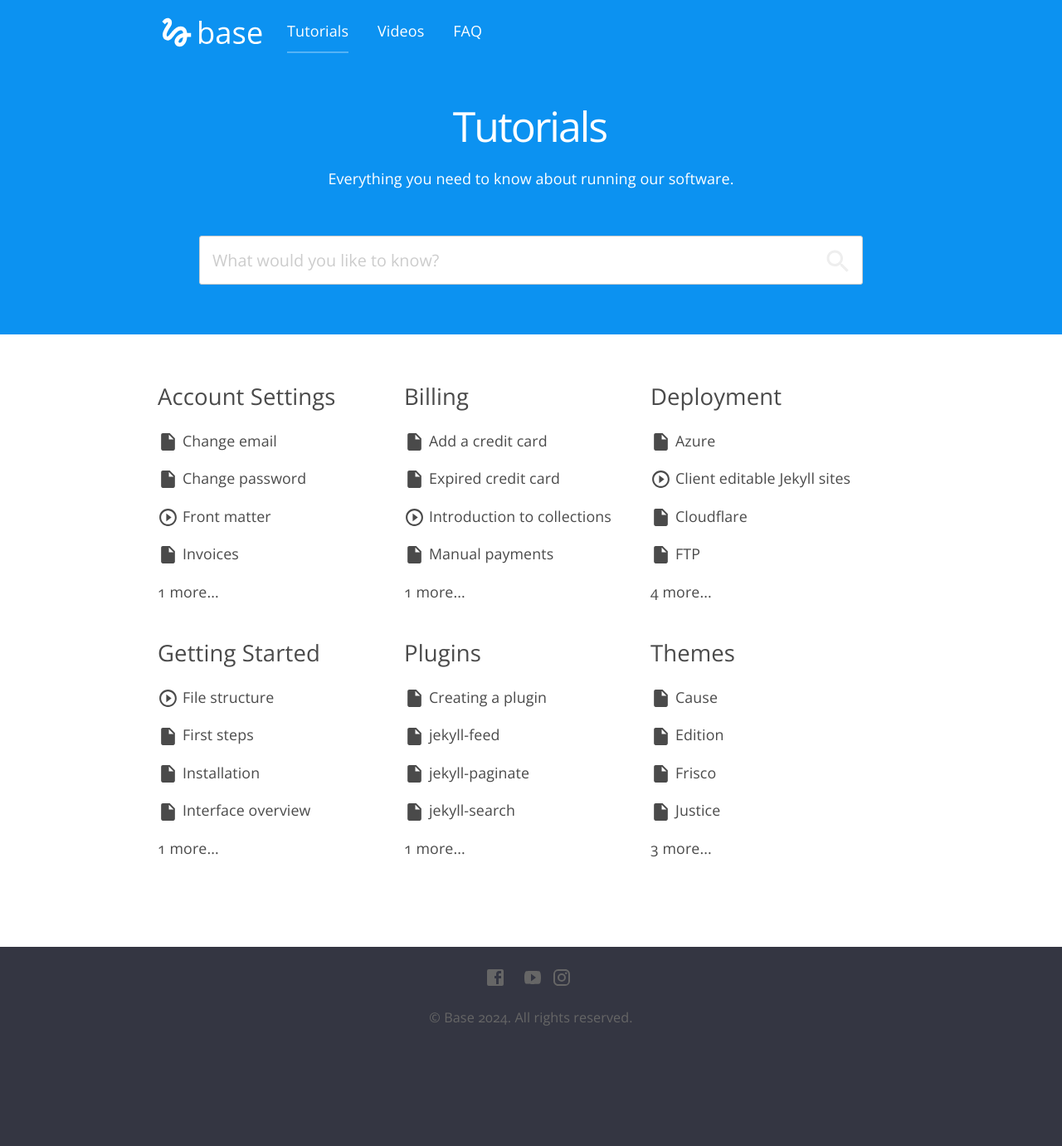
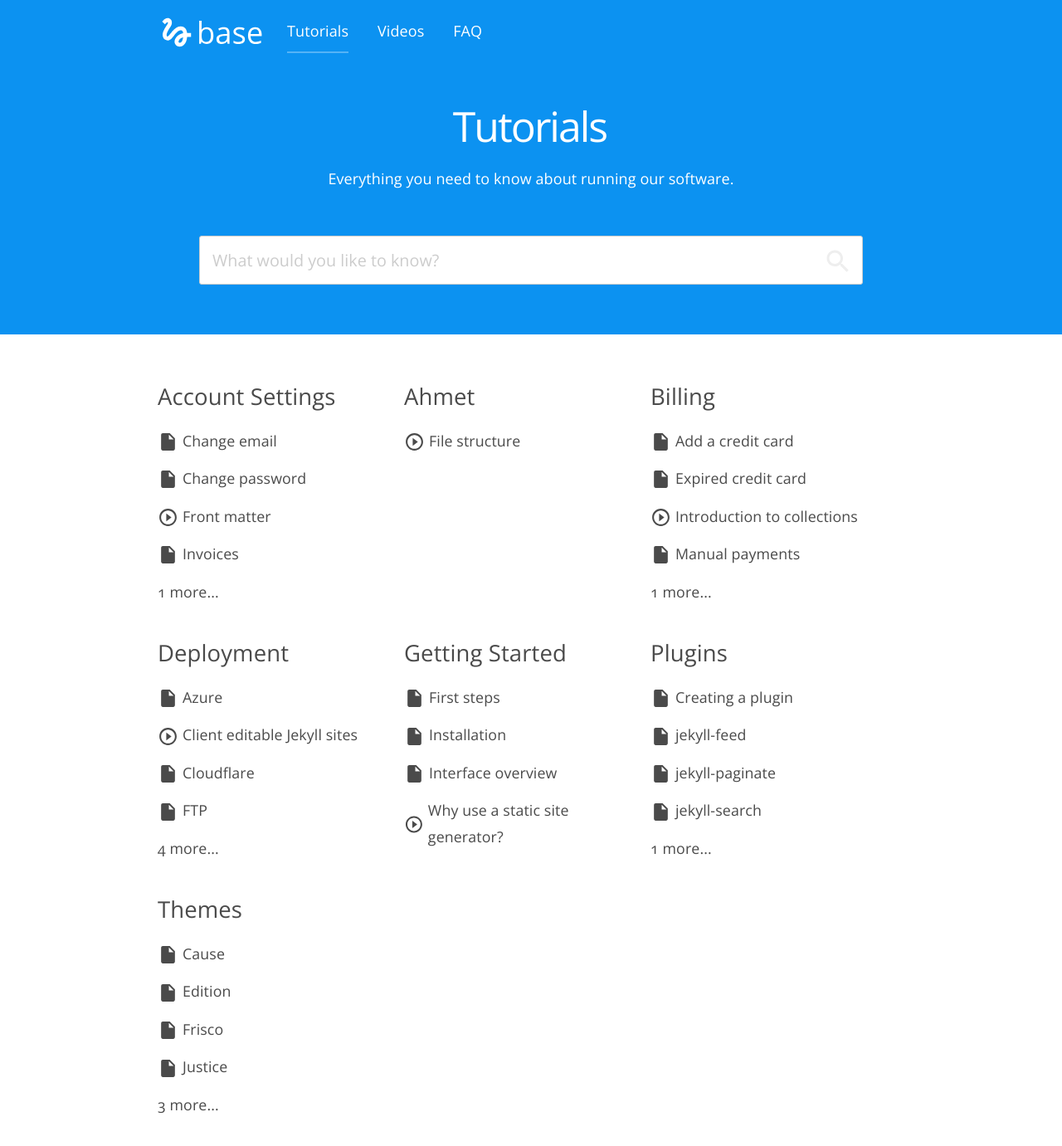
Before and after one commit to AhmetBas/ahmetbas.github.io, a Jekyll site: the page built from index.html, in a window 1280 px wide and 1400 px high. Shown: the top 1381 px of the window at 83% size. Built offline with Jekyll 4.4.1, drawn with Linux system fonts in a browser that asks for light colours; nearby versions of some CDN libraries.

Commit message:
Update 2017-01-15-file-structure.md

```diff
--- a/_posts/2017-01-15-file-structure.md
+++ b/_posts/2017-01-15-file-structure.md
@@ -4,7 +4,7 @@ title: File structure
 video_id: iF6emJkKTHk
 description: Overview of Jekyll's file structure
 categories:
-  - getting-started
+  - ahmet
 resources:
   - name: Source code
     link: https://github.com/CloudCannon/bakery-store/tree/structure
```
